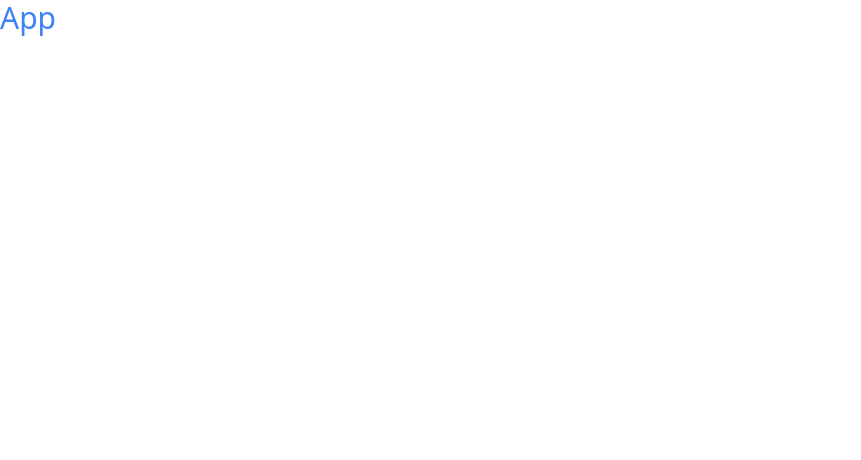
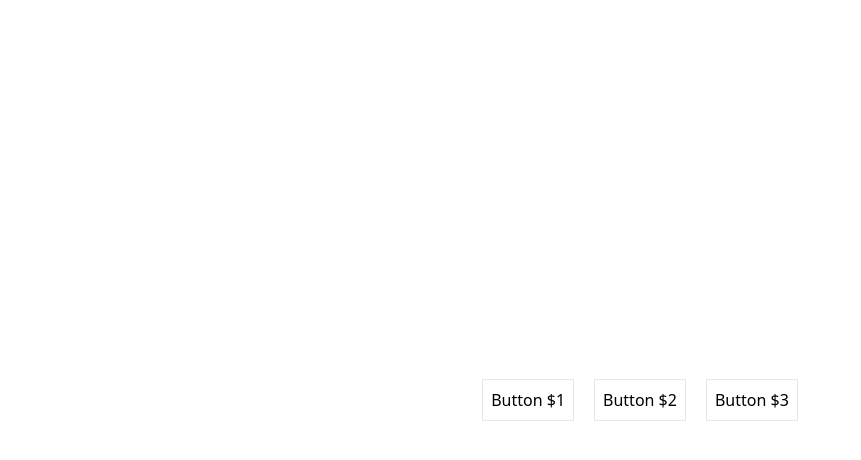
Before and after one commit to kaitcham/the-gym-react-exercises, a React (Vite) app: page / in a window 1280 px wide. Shown: the top 460 px of the page, without its empty margins (0-861 px from the left). Built offline with nearby package versions, Linux system fonts and the light colour scheme.

Commit message:
Display all button components

```diff
--- a/src/App.jsx
+++ b/src/App.jsx
@@ -1,9 +1,12 @@
 import React from "react";
+import Button from "./pages/Button";
 
 const App = () => {
   return (
-    <div>
-      <div className="text-3xl text-blue-500">App</div>
+    <div className="flex h-screen place-content-center items-center gap-5">
+      {Array.from({ length: 3 }).map((_, i) => (
+        <Button key={i} id={i + 1} />
+      ))}
     </div>
   );
 };
```
